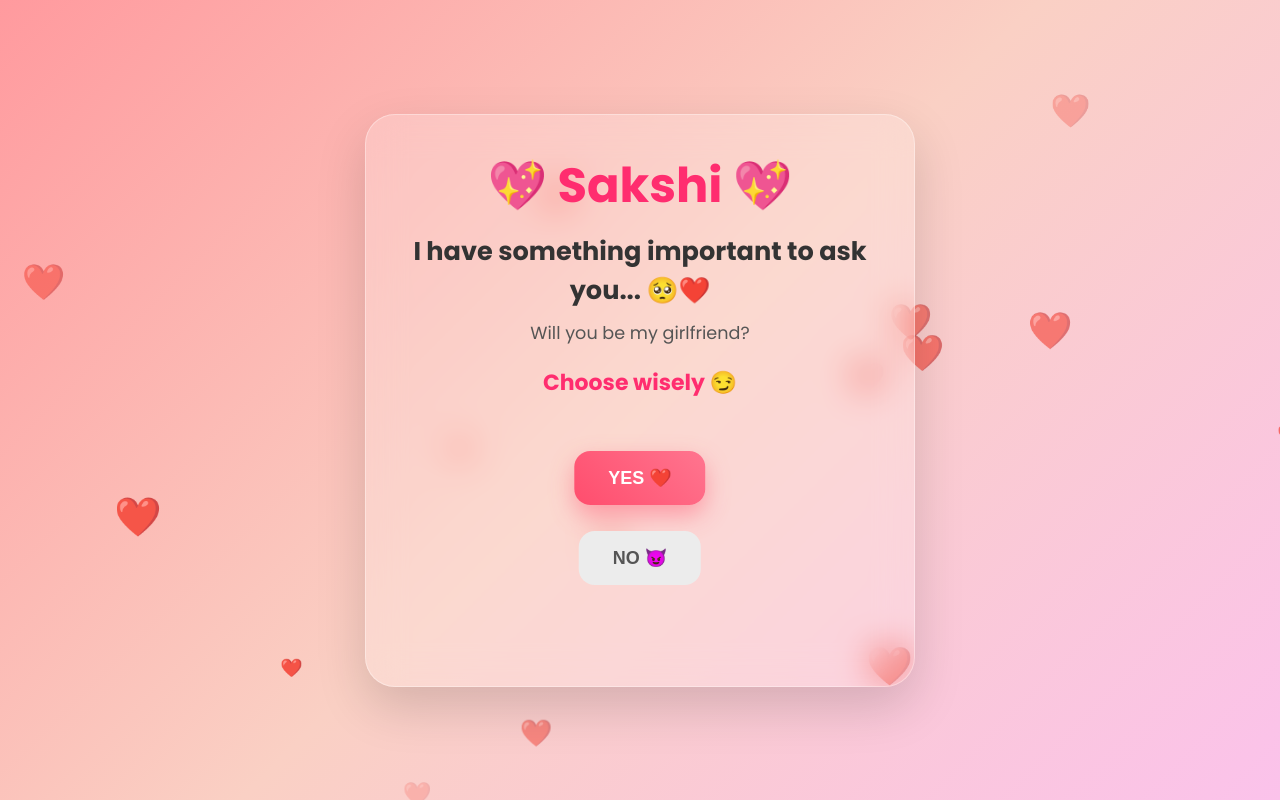
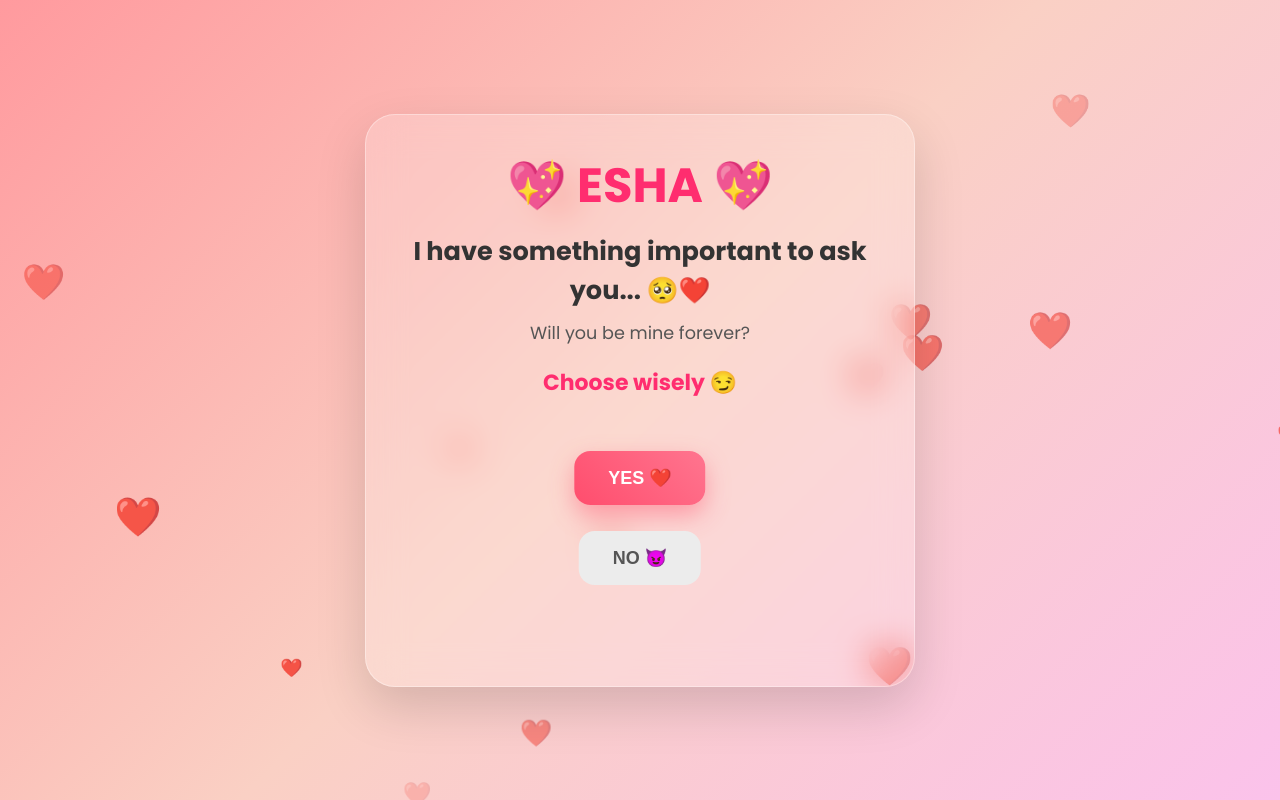
Before and after one commit to MENACE023/Somthing_private-, a plain HTML site: page index.html in a window 1280 px wide. Drawn offline with Linux system fonts and the light colour scheme.

Commit message:
Update index.html

```diff
--- a/index.html
+++ b/index.html
@@ -5,7 +5,7 @@
     <meta charset="UTF-8">
     <meta name="viewport" content="width=device-width, initial-scale=1.0">
 
-    <title>For Sakshi ❤️</title>
+    <title>For Esha ❤️</title>
 
     <!-- Google Font -->
     <link href="https://fonts.googleapis.com/css2?family=Poppins:wght@300;400;500;600;700&display=swap"
@@ -31,7 +31,7 @@
 
             <!-- Heading -->
             <h1>
-                💖 Sakshi 💖
+                💖 ESHA 💖
             </h1>
 
             <!-- Question -->
@@ -40,7 +40,7 @@
             </h2>
 
             <p class="subText">
-                Will you be my girlfriend?
+                Will you be mine forever?
             </p>
 
             <!-- Funny Messages -->
```
